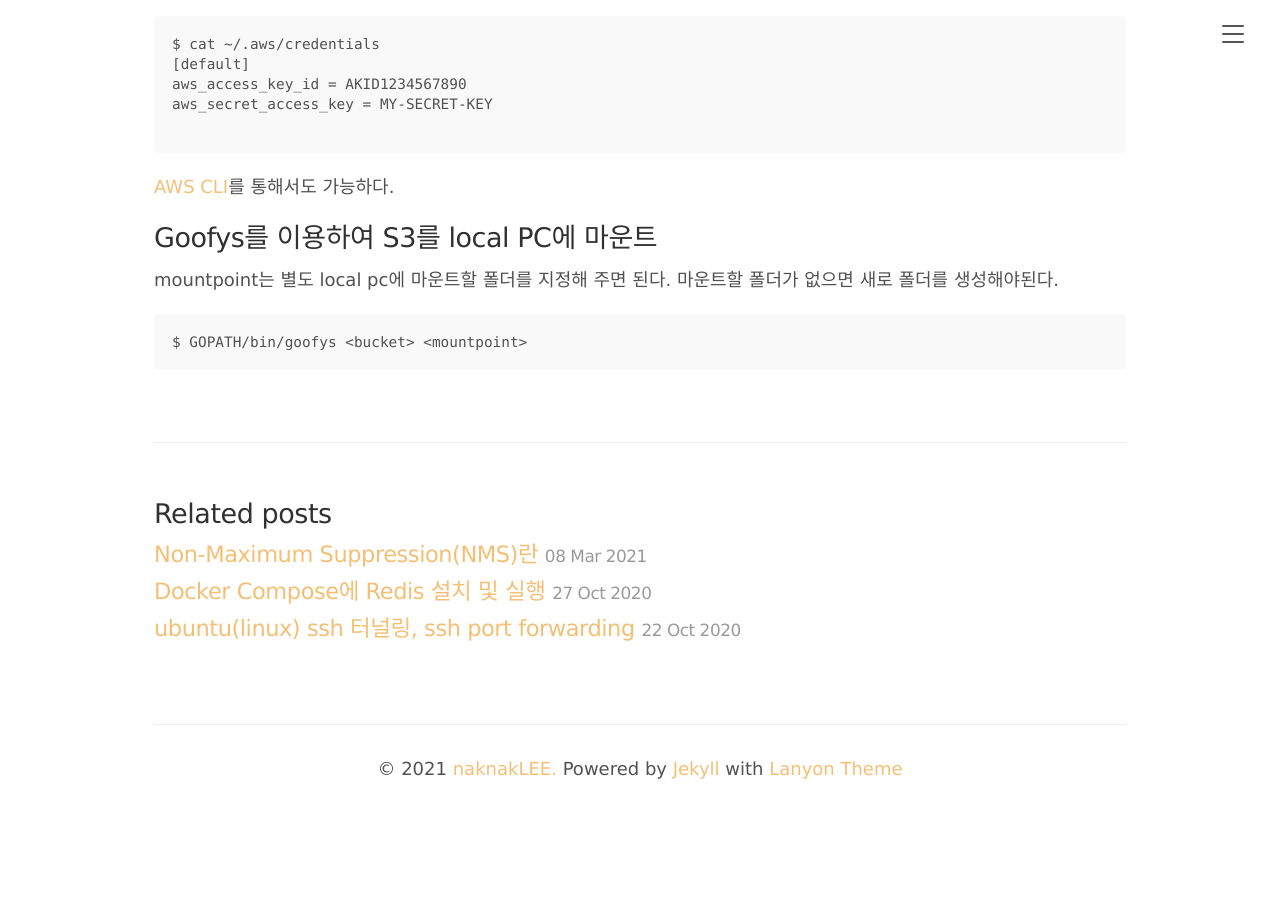
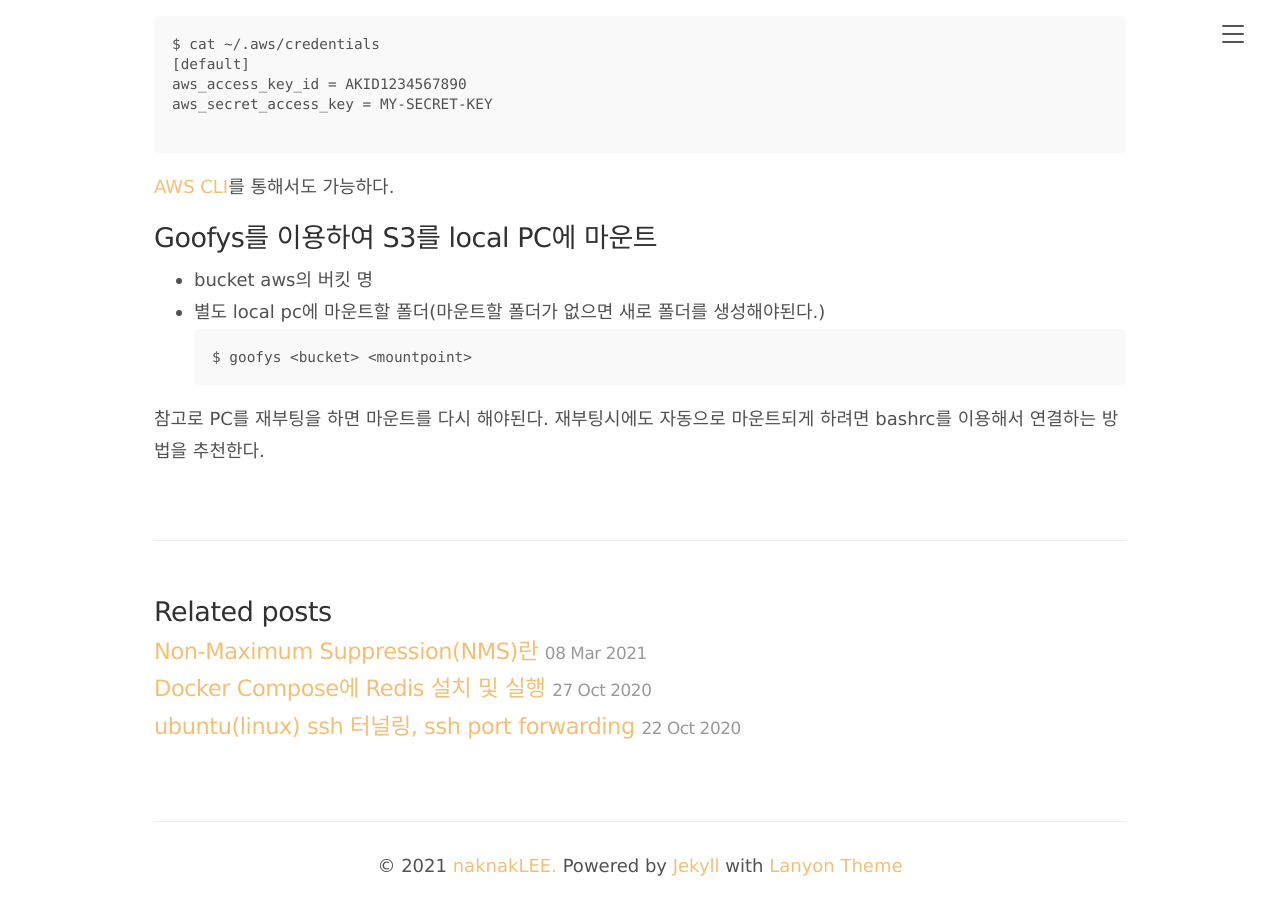
Before and after one commit to naknakLEE/naknakLEE.github.io, a Jekyll site: the page built from _posts/2021-08-12-goofys.md, in a window 1280 px wide and 900 px high, scrolled down 2836 px. Built offline with Jekyll 4.4.1, drawn with Linux system fonts in a browser that asks for light colours; comment, search, counter and statistics services are not loaded; before the commit the page ends 3639 px from its top, so only the background shows below that.

Commit message:
Fix: 포스팅 수정

````diff
--- a/_posts/2021-08-12-goofys.md
+++ b/_posts/2021-08-12-goofys.md
@@ -95,8 +95,10 @@ aws_secret_access_key = MY-SECRET-KEY
 
 ## Goofys를 이용하여 S3를 local PC에 마운트
 
-mountpoint는 별도 local pc에 마운트할 폴더를 지정해 주면 된다.
-마운트할 폴더가 없으면 새로 폴더를 생성해야된다.
+ - bucket aws의 버킷 명
+ - 별도 local pc에 마운트할 폴더(마운트할 폴더가 없으면 새로 폴더를 생성해야된다.)
 ```
-$ GOPATH/bin/goofys <bucket> <mountpoint>
+$ goofys <bucket> <mountpoint>
 ```
+
+참고로 PC를 재부팅을 하면 마운트를 다시 해야된다. 재부팅시에도 자동으로 마운트되게 하려면 bashrc를 이용해서 연결하는 방법을 추천한다.
````
